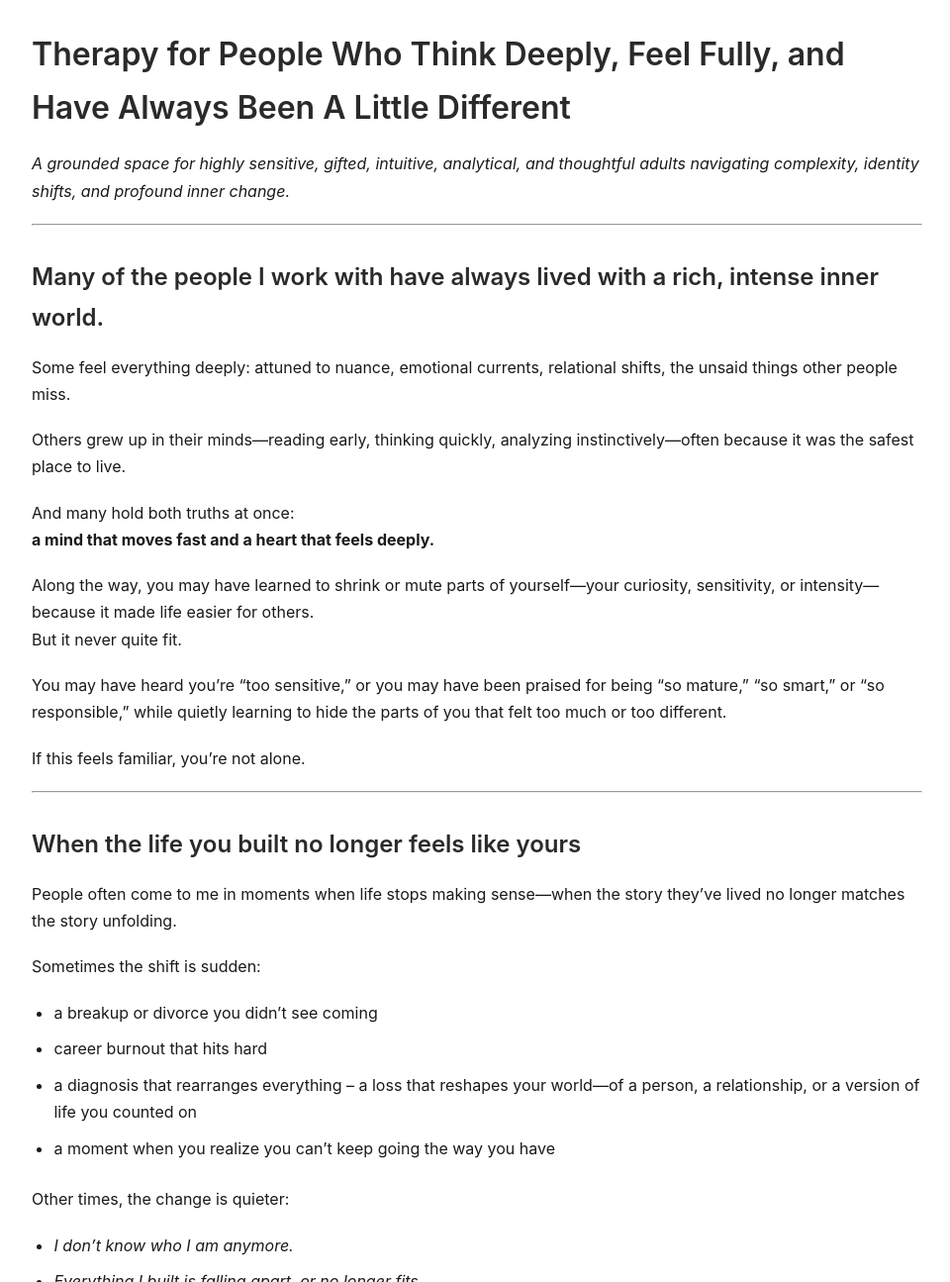
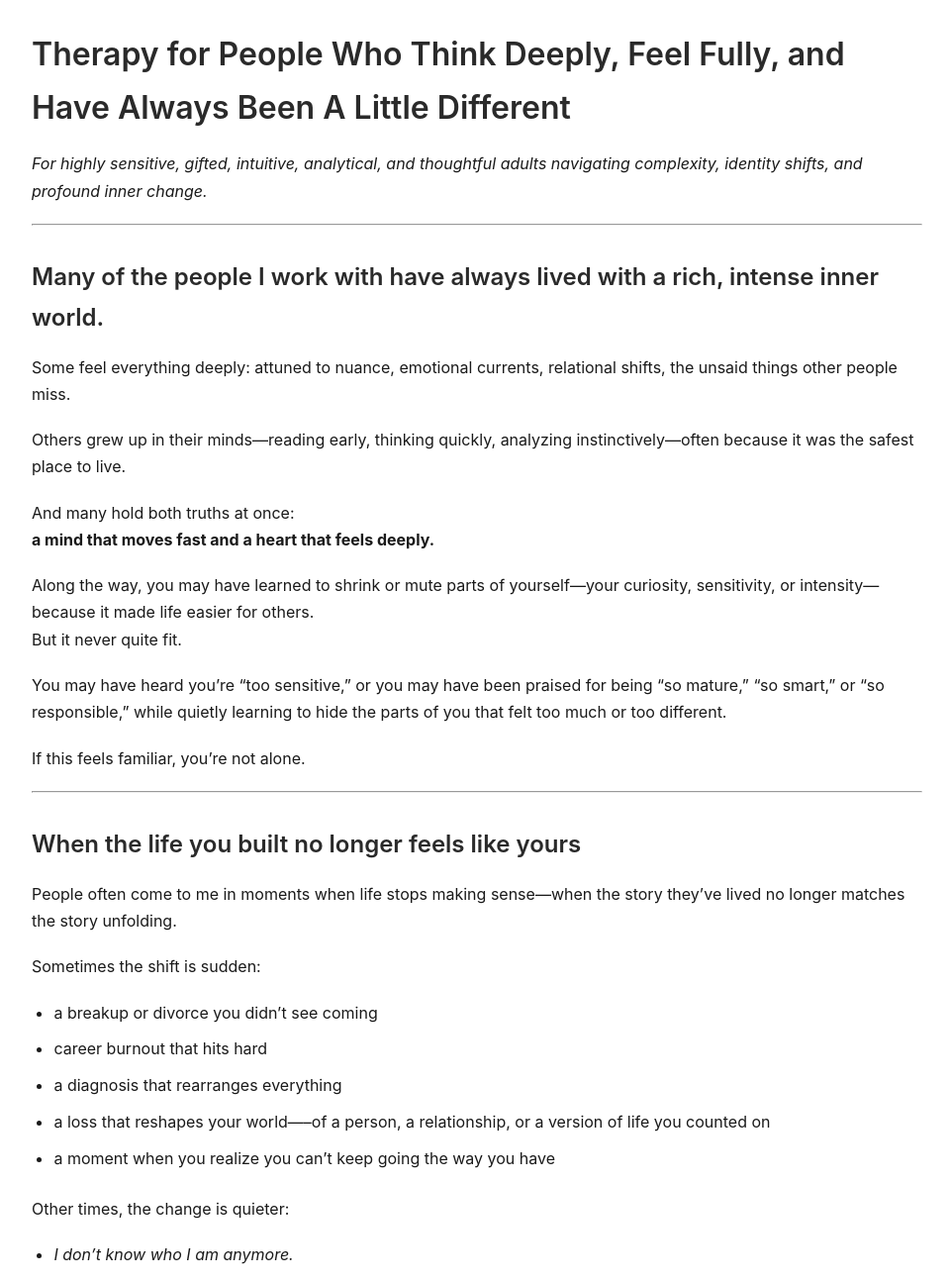
Before and after one commit to SaraRands/sararands-site, a Jekyll site: the page built from index.md, in a window 1280 px wide and 1400 px high, scrolled down 380 px, cut to the strip 105-1400 px from the top of the window. Shown: the whole strip at 99% size, without its empty margins (158-1118 px from the left). Built offline with Jekyll 4.4.1, drawn with Linux system fonts in a browser that asks for light colours; some of the changed text lies outside the part shown.

Commit message:
copy updates

```diff
--- a/_layouts/default.html
+++ b/_layouts/default.html
@@ -160,13 +160,13 @@
     <!-- Footer -->
     <footer class="site-footer">
       <p class="footer-name">
-        <strong>Sara Rands, ACMHC</strong> • Utah License #13896194-6009
+        <strong>Sara Rands, ACMHC</strong> (she/her) • Utah License #13896194-6009
       </p>
 
       <p class="footer-credentials">
         Practicing under supervision of <strong>Jenny Elledge, LMFT</strong><br>
         Masters in Clinical Mental Health Counseling, Northwestern University<br>
-        Symmetry Counseling • Holladay, UT
+        <a href="https://symcounseling.com/sara-rands" target="_blank" rel="noopener noreferrer">Symmetry Counseling</a> • Holladay, UT
       </p>
 
       <p class="footer-copy">
--- a/index.md
+++ b/index.md
@@ -6,7 +6,7 @@
 <div class="hero-home"></div>
 
 # Therapy for People Who Think Deeply, Feel Fully, and Have Always Been A Little Different
-*A grounded space for highly sensitive, gifted, intuitive, analytical, and thoughtful adults navigating complexity, identity shifts, and profound inner change.*
+*For highly sensitive, gifted, intuitive, analytical, and thoughtful adults navigating complexity, identity shifts, and profound inner change.*
 
 ---
 
@@ -34,11 +34,11 @@
 
 Sometimes the shift is sudden:
 
-- a breakup or divorce you didn’t see coming
-- career burnout that hits hard
-- a diagnosis that rearranges everything
-– a loss that reshapes your world---of a person, a relationship, or a version of life you counted on
-- a moment when you realize you can't keep going the way you have
+* a breakup or divorce you didn’t see coming
+* career burnout that hits hard
+* a diagnosis that rearranges everything
+* a loss that reshapes your world—--of a person, a relationship, or a version of life you counted on
+* a moment when you realize you can't keep going the way you have
 
 Other times, the change is quieter:
 
@@ -101,10 +101,10 @@
 
 ---
 
-## Cancer Survivorship Support
+## [Cancer Survivorship Support](/cancer/)
 
 As a 20-year breast cancer survivor, I also offer support for people navigating survivorship and the emotional landscape that follows treatment.
-(You can learn more on the Cancer page.)
+(You can learn more on the [Cancer page](/cancer/).
 
 ---
 
```
Also changed, not shown: about.md (+2 -2 lines), contact.md (+4 -4 lines).
